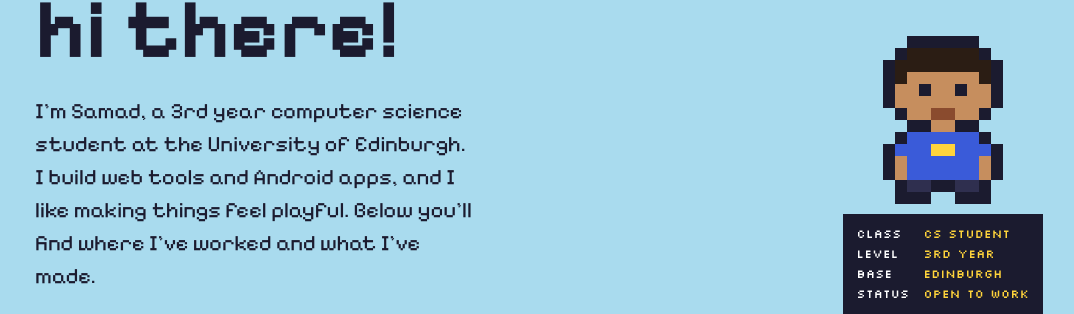
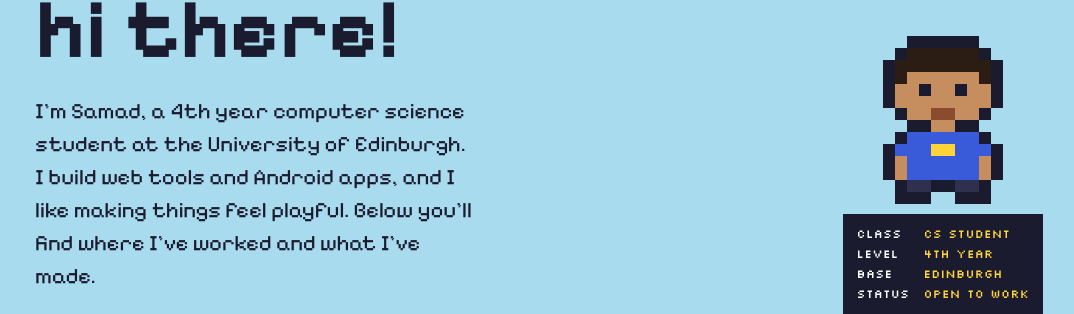
Before and after one commit to samad-a/portfolio-site, a Next.js app: page / in a window 1280 px wide. Shown: the part 201-515 px from the top of the page, without its empty margins (101-1175 px from the left). Built offline with nearby package versions, Linux system fonts and the light colour scheme.

Commit message:
content(hero): update year of study to 4th year

```diff
--- a/components/home/hero.tsx
+++ b/components/home/hero.tsx
@@ -21,7 +21,7 @@ export function Hero({ cvHref }: HeroProps) {
           hi there!
         </h1>
         <p className="mt-4.5 max-w-[34ch] text-[19px] sm:text-[22px]">
-          I&apos;m Samad, a 3rd year computer science student at the University
+          I&apos;m Samad, a 4th year computer science student at the University
           of Edinburgh. I build web tools and Android apps, and I like making
           things feel playful. Below you&apos;ll find where I&apos;ve worked and
           what I&apos;ve made.
--- a/components/home/player-card.tsx
+++ b/components/home/player-card.tsx
@@ -3,7 +3,7 @@ import { avatar } from "@/lib/sprites";
 
 const stats = [
   ["class", "CS student"],
-  ["level", "3rd year"],
+  ["level", "4th year"],
   ["base", "Edinburgh"],
   ["status", "open to work"],
 ] as const;
```
Also changed, not shown: 1 other file (tests, documents, lock files or other folders).
